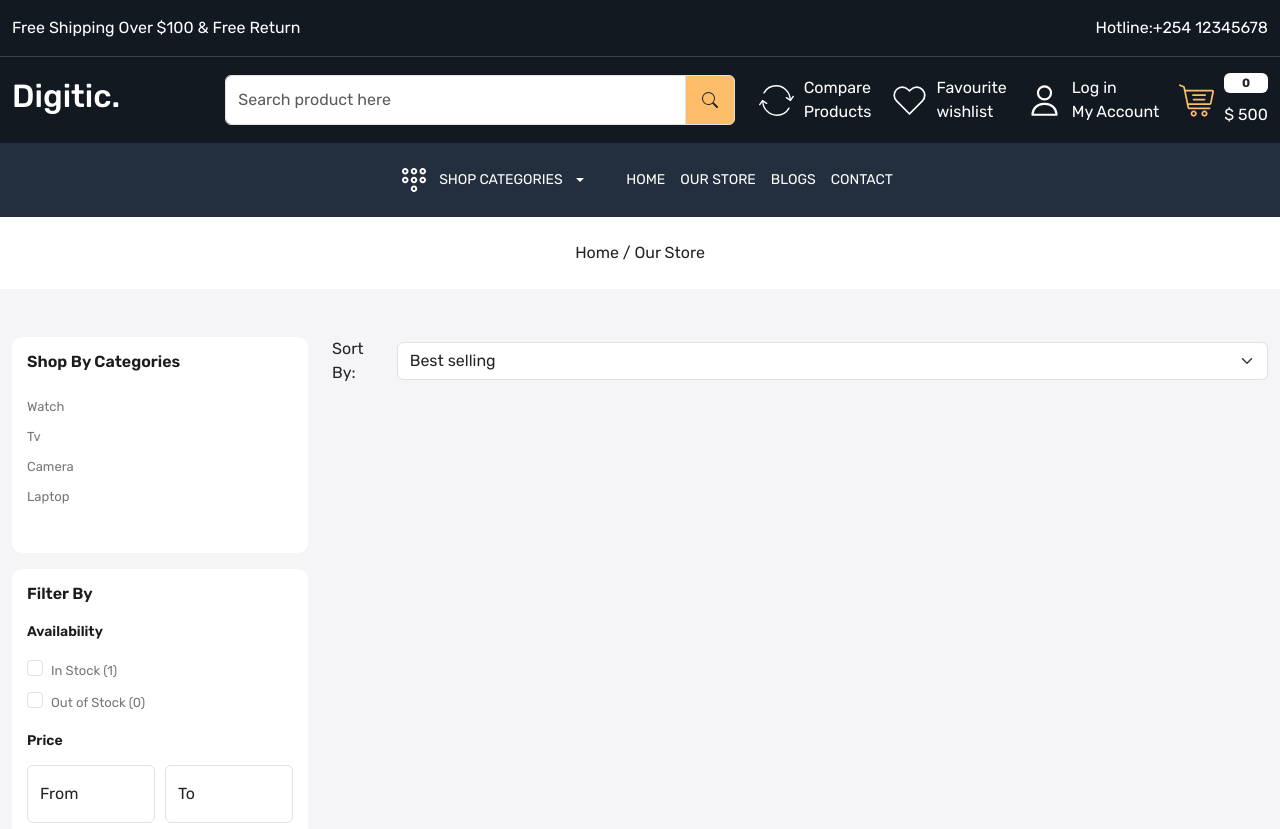
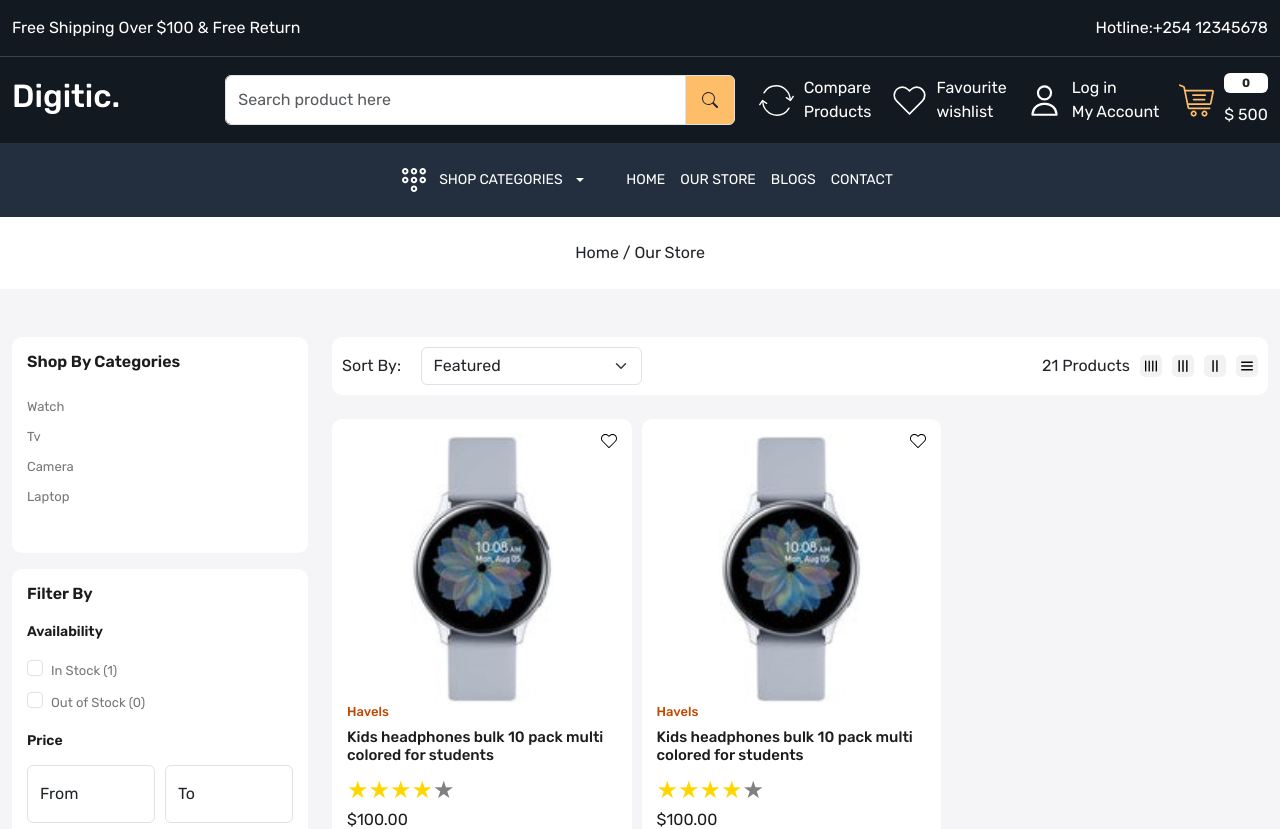
Before and after one commit to James-Njeru/e-commerce, a React (Vite) app: page /store in a window 1280 px wide. Shown: the top 829 px of the page. Built offline with nearby package versions, Linux system fonts and the light colour scheme.

Commit message:
our store

```diff
--- a/src/App.css
+++ b/src/App.css
@@ -15,6 +15,7 @@
   --color-777777: #777777;
   --color-1c1c1b: #1c1c1b;
   --color-fc353c: #fc353c;
+  --color-f2f2f2: #f2f2f2;
 }
 
 .section-heading {
@@ -281,6 +282,7 @@ footer .input-group-text {
   background-color: white;
   border-radius: 10px;
   overflow: hidden;
+  width: 100%;
 }
 
 .product-card .product-image {
@@ -440,4 +442,39 @@ footer .input-group-text {
 }
 
 .filter-sort-grid {
+  padding: 10px;
+  border-radius: 10px;
+  background-color: white;
 }
+
+.grid img {
+  width: 22px;
+  height: 22px;
+  background-color: var(--color-f2f2f2);
+  padding: 5px;
+  border-radius: 5px;
+}
+
+.gr-12 {
+  width: 100%;
+}
+
+.gr-6 {
+  width: 40%;
+}
+
+.gr-4 {
+  width: 32%;
+}
+
+.gr-3 {
+  width: 24%;
+}
+
+.gr-12 .product-card {
+  display: flex;
+  gap: 20px;
+}
+
+.gr-12 .product-card .product-image {
+}
--- a/src/components/ProductCard.jsx
+++ b/src/components/ProductCard.jsx
@@ -1,6 +1,6 @@
 import React from "react";
 import ReactStars from "react-rating-stars-component";
-import { Link } from "react-router-dom";
+import { Link, useLocation } from "react-router-dom";
 import {
   AddCart,
   Watch,
@@ -10,9 +10,15 @@ import {
   Wish,
 } from "../assets/images";
 
-function ProductCard() {
+function ProductCard(props) {
+  const { grid } = props;
+  let location = useLocation();
+
   return (
-    <div className="col-3">
+    <>
+      <div
+        className={`${location.pathname == "/store" ? `gr-${grid}` : "col-3"}`}
+      >
         <Link className="product-card position-relative">
           <div className="wishlist-icon position-absolute">
             <Link>
@@ -53,6 +59,51 @@ function ProductCard() {
           </div>
         </Link>
       </div>
+
+      <div
+        className={`${location.pathname == "/store" ? `gr-${grid}` : "col-3"}`}
+      >
+        <Link className="product-card position-relative">
+          <div className="wishlist-icon position-absolute">
+            <Link>
+              <img src={Wish} alt="wishlist" />
+            </Link>
+          </div>
+          <div className="product-image d-flex justify-content-center">
+            <img src={Watch} className="img-fluid" alt="product image" />
+            <img src={Watch2} className="img-fluid" alt="product image" />
+          </div>
+          <div className="product-details">
+            <h6 className="brand">Havels</h6>
+            <h5 className="product-title">
+              Kids headphones bulk 10 pack multi colored for students
+            </h5>
+            <ReactStars
+              count={5}
+              size={24}
+              value={4}
+              edit={false}
+              activeColor="#ffd700"
+            />
+            <p className="price">$100.00</p>
+          </div>
+          <div className="action-bar position-absolute">
+            <div className="d-flex flex-column gap-15">
+              <Link>
+                <img src={Prodcompare} alt="compare" />
+              </Link>
+              <Link>
+                <img src={View} alt="view" />
+              </Link>
+
+              <Link>
+                <img src={AddCart} alt="add cart" />
+              </Link>
+            </div>
+          </div>
+        </Link>
+      </div>
+    </>
   );
 }
 
--- a/src/pages/OurStore.jsx
+++ b/src/pages/OurStore.jsx
@@ -1,9 +1,12 @@
-import React from "react";
+import React, { useState } from "react";
 import ReactStars from "react-rating-stars-component";
 import BreadCrumb from "../components/BreadCrumb";
-import { Watch } from "../assets/images";
+import ProductCard from "../components/ProductCard";
+import { Gr, Gr2, Gr3, Gr4, Watch } from "../assets/images";
 
 function OurStore() {
+  const [grid, setGrid] = useState(4);
+
   return (
     <>
       <BreadCrumb title="Our Store" />
@@ -50,7 +53,7 @@ function OurStore() {
                   </div>
                   <h5 className="sub-title">Price</h5>
                   <div className="d-flex align-items-center gap-10">
-                    <div class="form-floating">
+                    <div className="form-floating">
                       <input
                         type="email"
                         className="form-control"
@@ -59,7 +62,7 @@ function OurStore() {
                       />
                       <label htmlFor="floatingInput">From</label>
                     </div>
-                    <div class="form-floating">
+                    <div className="form-floating">
                       <input
                         type="email"
                         className="form-control"
@@ -169,23 +172,77 @@ function OurStore() {
               </div>
             </div>
             <div className="col-9">
-              <div className="filter-sort-grid">
+              <div className="filter-sort-grid mb-4">
+                <div className="d-flex justify-content-between align-items-center">
                   <div className="d-flex align-items-center gap-10">
-                  <p className="mb-0">Sort By:</p>
+                    <p className="mb-0" style={{ width: "100px" }}>
+                      Sort By:
+                    </p>
                     <select name="" className="form-control form-select" id="">
                       <option value="manual">Featured</option>
-                    <option value="best-selling" selected>
-                      Best selling
+                      <option value="best-selling">Best selling</option>
+                      <option value="title-ascending">
+                        Alphabetically, A-Z
                       </option>
-                    <option value="title-ascending">Alphabetically, A-Z</option>
                       <option value="title-descending">
                         Alphabetically, Z-A
                       </option>
-                    <option value="price-ascending">Price, low to high</option>
-                    <option value="price-descending">Price, high to low</option>
-                    <option value="created-ascending">Date, old to new</option>
-                    <option value="created-ascending">Date, old to new</option>
+                      <option value="price-ascending">
+                        Price, low to high
+                      </option>
+                      <option value="price-descending">
+                        Price, high to low
+                      </option>
+                      <option value="created-ascending">
+                        Date, old to new
+                      </option>
+                      <option value="created-ascending">
+                        Date, old to new
+                      </option>
                     </select>
+                  </div>
+                  <div className="d-flex align-items-center gap-10">
+                    <p className="totalproducts mb-0">21 Products</p>
+                    <div className="d-flex gap-10 align-items-center grid">
+                      <img
+                        onClick={() => {
+                          setGrid(3);
+                        }}
+                        src={Gr4}
+                        alt="grid"
+                        className="d-block img-fluid"
+                      />
+                      <img
+                        onClick={() => {
+                          setGrid(4);
+                        }}
+                        src={Gr3}
+                        alt="grid"
+                        className="d-block img-fluid"
+                      />
+                      <img
+                        onClick={() => {
+                          setGrid(6);
+                        }}
+                        src={Gr2}
+                        alt="grid"
+                        className="d-block img-fluid"
+                      />
+                      <img
+                        onClick={() => {
+                          setGrid(12);
+                        }}
+                        src={Gr}
+                        alt="grid"
+                        className="d-block img-fluid"
+                      />
+                    </div>
+                  </div>
+                </div>
+              </div>
+              <div className="products-list pb-5">
+                <div className="d-flex gap-10">
+                  <ProductCard className="ourstore-productcard" grid={grid} />
                 </div>
               </div>
             </div>
```
Lines whose indentation alone changed are shown as unchanged.
